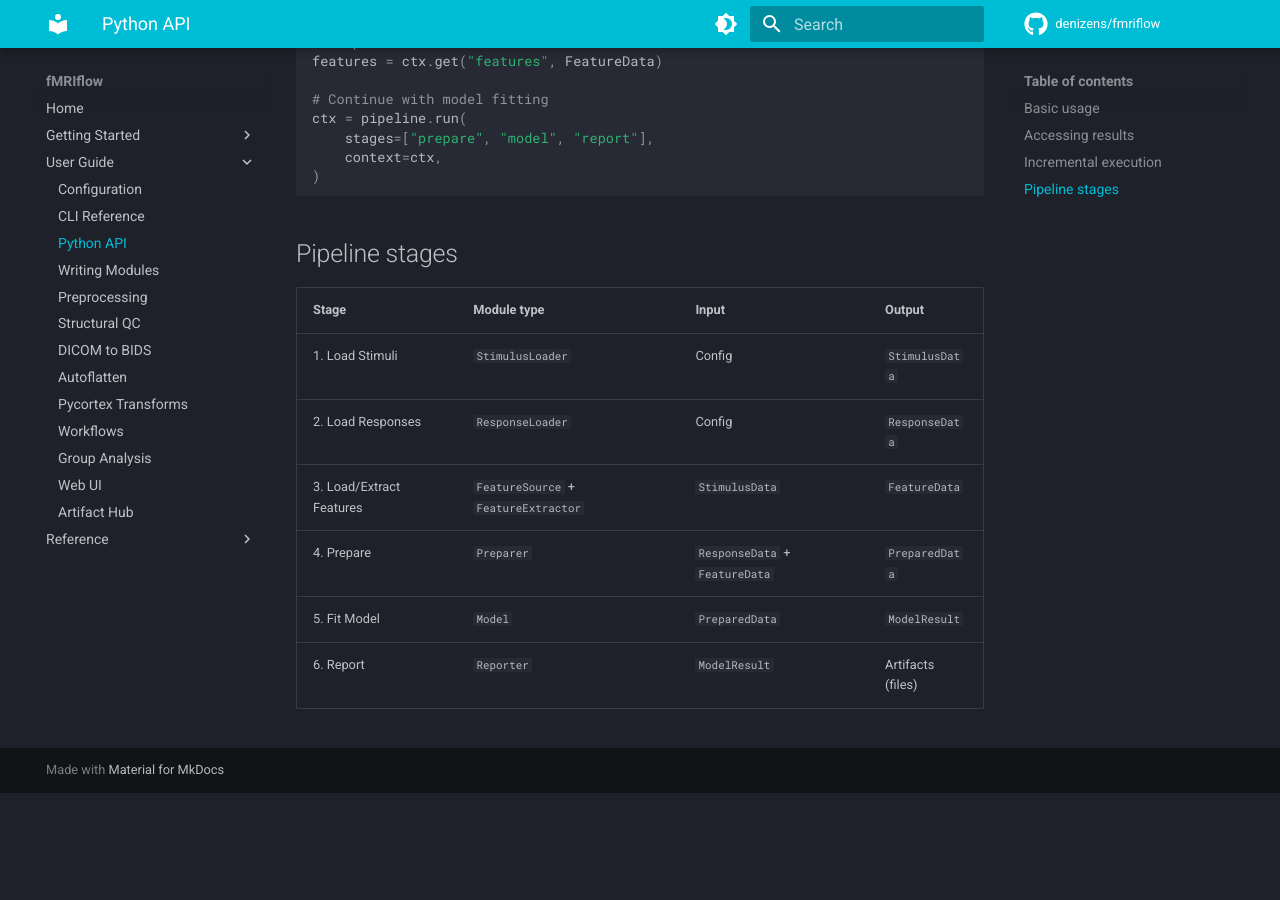
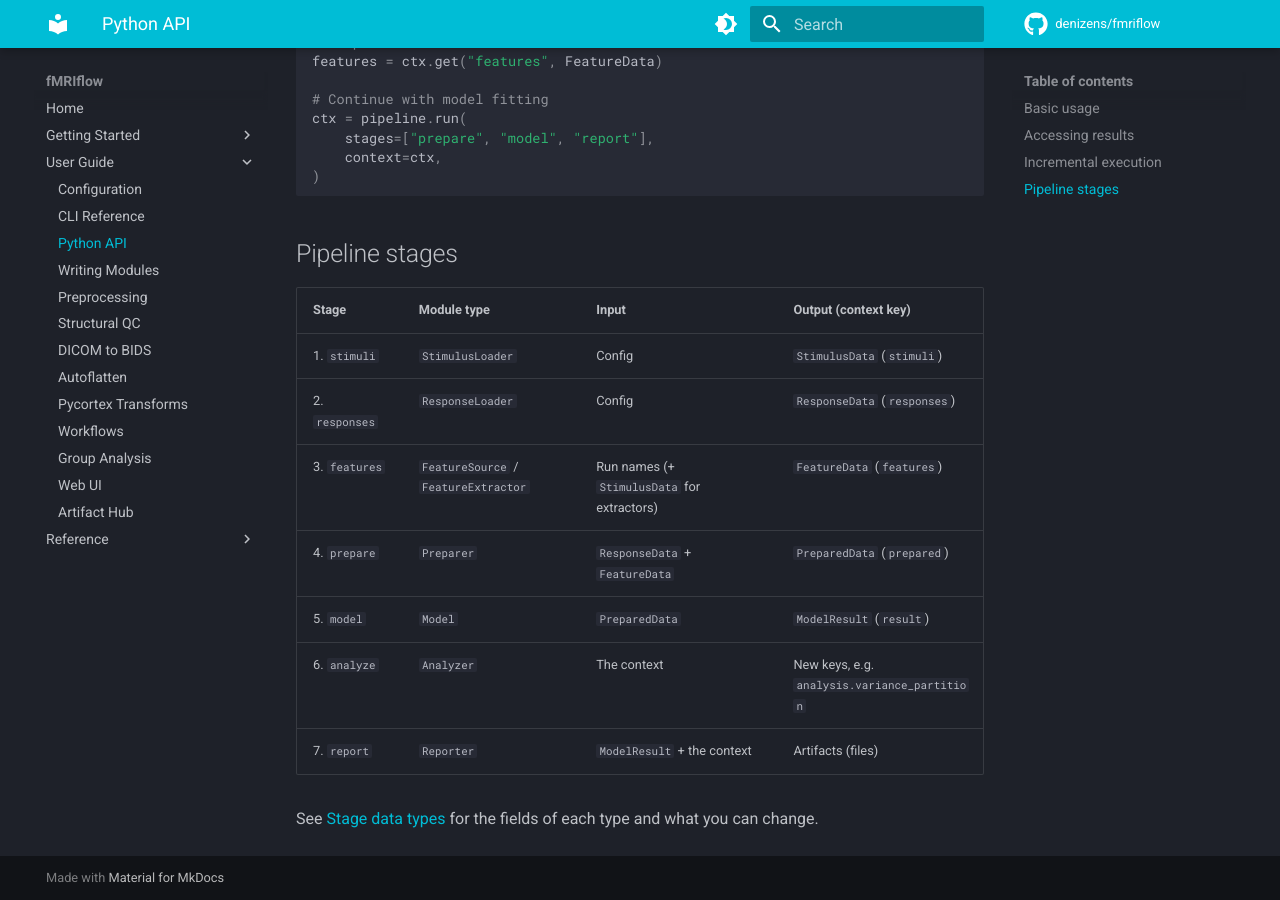
Before and after one commit to osherifo/denizenspipeline, an MkDocs documentation site: the page built from docs/guide/python-api.md, in a window 1280 px wide and 900 px high, scrolled down 873 px. Built offline with MkDocs 1.6.1 and Material for MkDocs 9.7.7, drawn with Linux system fonts in a browser that asks for light colours; comment, search, counter and statistics services are not loaded; before the commit the page ends 1666 px from its top, so only the background shows below that.

Commit message:
docs: document the data types passed between the seven subject stages
New reference page listing, for each stage, the module method called, what
it receives, the type it stores and its context key. Also covers the fields
of each type, the context API, and what is fixed versus configurable. The
stage table in the python api guide now includes the analyze stage and the
correct feature inputs.

Co-Authored-By: Claude Opus 5 <noreply@anthropic.com>
Claude-Session: https://claude.ai/code/session_01LXc84vQ74bmhuQyjBzuBP8

```diff
--- a/docs/guide/python-api.md
+++ b/docs/guide/python-api.md
@@ -48,11 +48,14 @@ ctx = pipeline.run(
 
 ## Pipeline stages
 
-| Stage | Module type | Input | Output |
-|-------|-------------|-------|--------|
-| 1. Load Stimuli | `StimulusLoader` | Config | `StimulusData` |
-| 2. Load Responses | `ResponseLoader` | Config | `ResponseData` |
-| 3. Load/Extract Features | `FeatureSource` + `FeatureExtractor` | `StimulusData` | `FeatureData` |
-| 4. Prepare | `Preparer` | `ResponseData` + `FeatureData` | `PreparedData` |
-| 5. Fit Model | `Model` | `PreparedData` | `ModelResult` |
-| 6. Report | `Reporter` | `ModelResult` | Artifacts (files) |
+| Stage | Module type | Input | Output (context key) |
+|-------|-------------|-------|----------------------|
+| 1. `stimuli` | `StimulusLoader` | Config | `StimulusData` (`stimuli`) |
+| 2. `responses` | `ResponseLoader` | Config | `ResponseData` (`responses`) |
+| 3. `features` | `FeatureSource` / `FeatureExtractor` | Run names (+ `StimulusData` for extractors) | `FeatureData` (`features`) |
+| 4. `prepare` | `Preparer` | `ResponseData` + `FeatureData` | `PreparedData` (`prepared`) |
+| 5. `model` | `Model` | `PreparedData` | `ModelResult` (`result`) |
+| 6. `analyze` | `Analyzer` | The context | New keys, e.g. `analysis.variance_partition` |
+| 7. `report` | `Reporter` | `ModelResult` + the context | Artifacts (files) |
+
+See [Stage data types](../reference/stage-data.md) for the fields of each type and what you can change.
--- a/mkdocs.yml
+++ b/mkdocs.yml
@@ -62,6 +62,7 @@ nav:
     - Artifact Hub: guide/artifact-hub.md
   - Reference:
     - Built-in Modules: reference/modules.md
+    - Stage data types: reference/stage-data.md
     - Config Reference: reference/config.md
     - Defaults: reference/defaults.md
     - Hub Store Schema: reference/hub-store-schema.md
```
Also changed, not shown: docs/guide/modules.md (+3 -0 lines), docs/reference/stage-data.md (added, +147 -0 lines).
